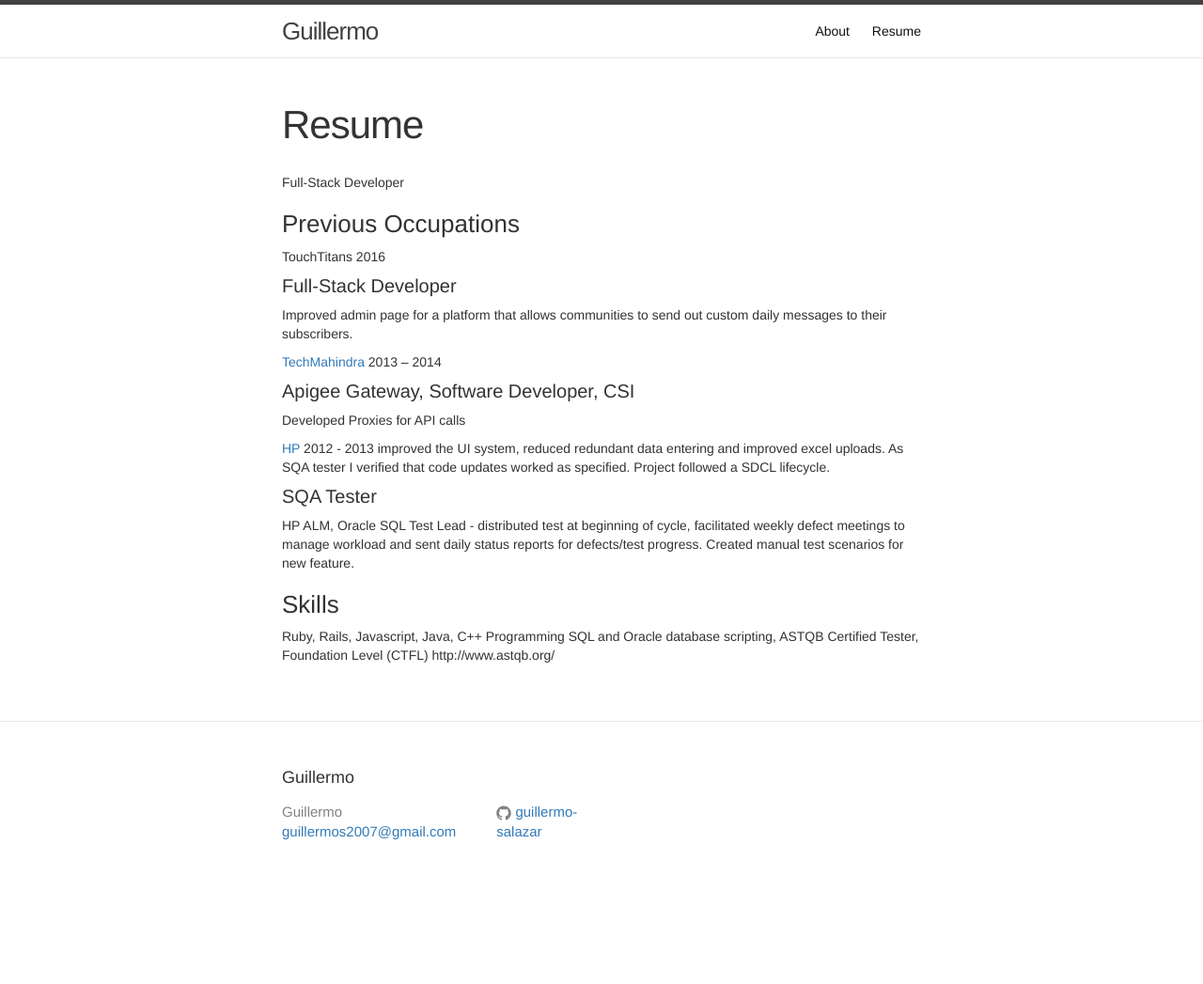
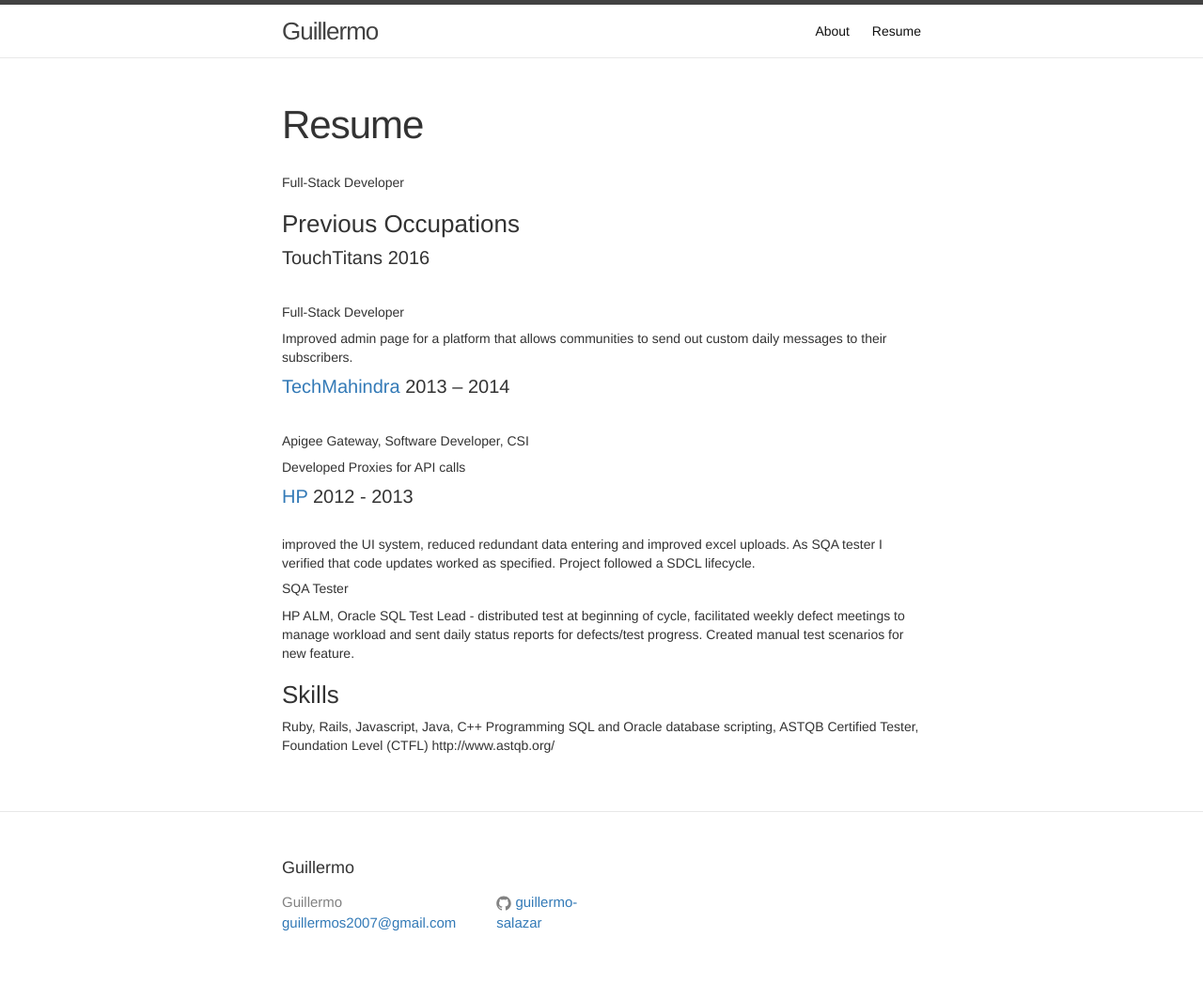
Before and after one commit to guillermo-salazar/guillermo-salazar.github.io, a Jekyll site: the page built from resume/index.html, in a window 1280 px wide. Shown: the whole page at 94% size. Built offline with Jekyll 4.4.1, drawn with Linux system fonts in a browser that asks for light colours; nearby versions of some CDN libraries; before the commit the page ends 951 px from its top, so only the background shows below that.

```diff
--- a/resume/index.html
+++ b/resume/index.html
@@ -7,19 +7,19 @@
 Full-Stack Developer
 
 <h3>Previous Occupations</h3>
-TouchTitans 2016
-<h4>Full-Stack Developer</h4>
+<h4>TouchTitans 2016</h4><br>
+<h5>Full-Stack Developer</h5>
 <p>
   Improved admin page for a platform that allows communities to send out custom daily messages to their subscribers.
 </p>
-<a href="http://www.techmahindra.com/">TechMahindra</a>	2013 – 2014
-<h4>Apigee Gateway, Software Developer, CSI</h4>
+<h4><a href="http://www.techmahindra.com/">TechMahindra</a>	2013 – 2014</h4><br>
+<h5>Apigee Gateway, Software Developer, CSI</h5>
 <p>
 Developed Proxies for API calls
 </p>
-<a href="http://www.hp.com/">HP</a> 2012 - 2013
+<h4><a href="http://www.hp.com/">HP</a> 2012 - 2013</h4><br>
 improved the UI system, reduced redundant data entering and improved excel uploads. As SQA tester I verified that code updates worked as specified. Project followed a SDCL lifecycle.
-<h4>	SQA Tester</h4>
+<h5>	SQA Tester</h5>
 HP ALM, Oracle SQL
 Test Lead - distributed test at beginning of cycle, facilitated weekly defect meetings to manage workload and sent daily status reports for defects/test progress.
 Created manual test scenarios for new feature.
```
